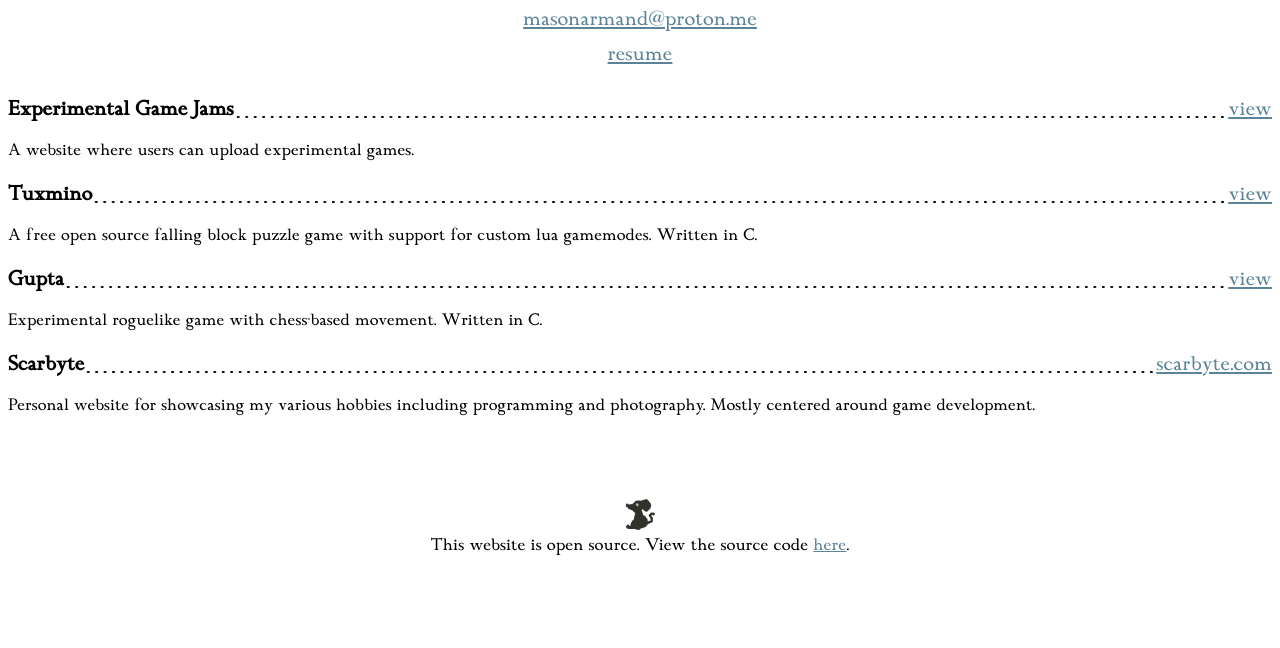
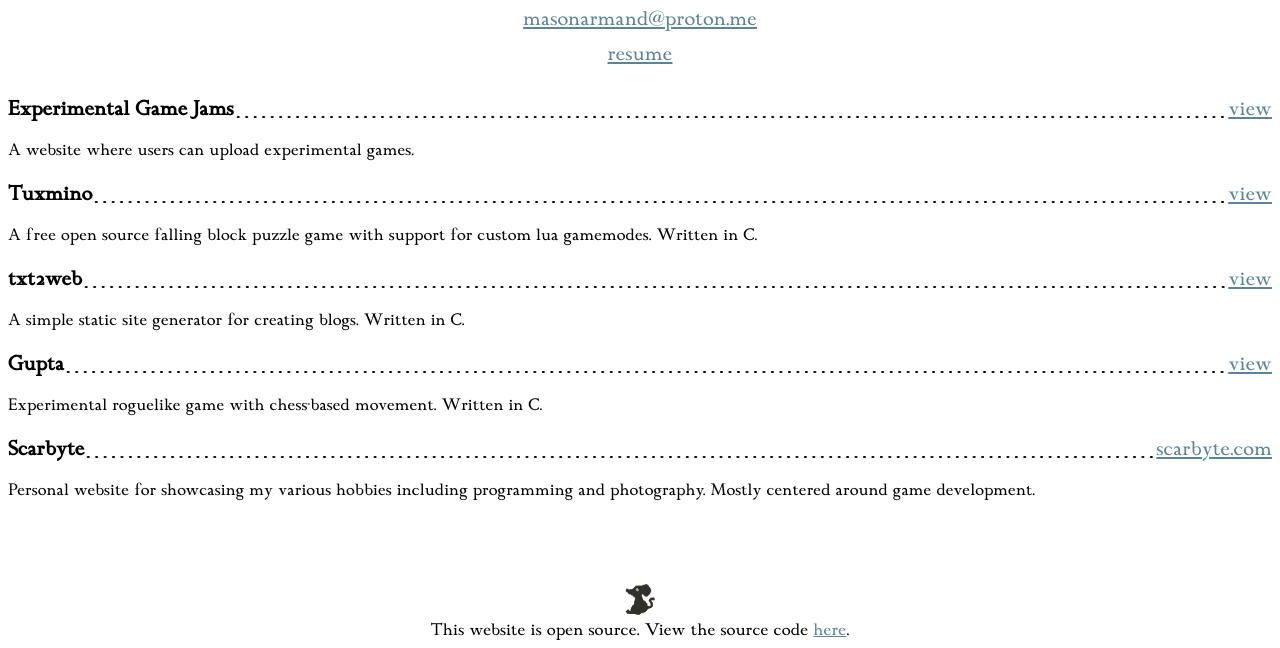
Before and after one commit to masonarmand/masonarmand-website, a plain HTML site: page index.html in a window 1280 px wide. Shown: the part 793-1441 px from the top of the page. Before the commit the page ends 1356 px from the top, so only its background shows below. Drawn offline with Linux system fonts and the light colour scheme.

Commit message:
add txt2web to projects

```diff
--- a/index.html
+++ b/index.html
@@ -61,6 +61,19 @@
 
       <ul class="project">
         <li>
+          <span class="title">txt2web</span>
+          <span class="link">
+            <a href="https://github.com/masonarmand/txt2web">view</a>
+          </span>
+        </li>
+        <p class="desc">
+          A simple static site generator for creating blogs. Written in C.
+        </p>
+      </ul>
+
+
+      <ul class="project">
+        <li>
           <span class="title">Gupta</span>
           <span class="link">
             <a href="project/gupta.html">view</a>
```
